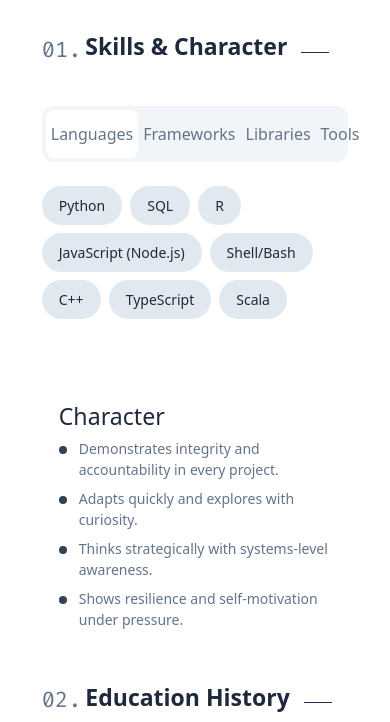
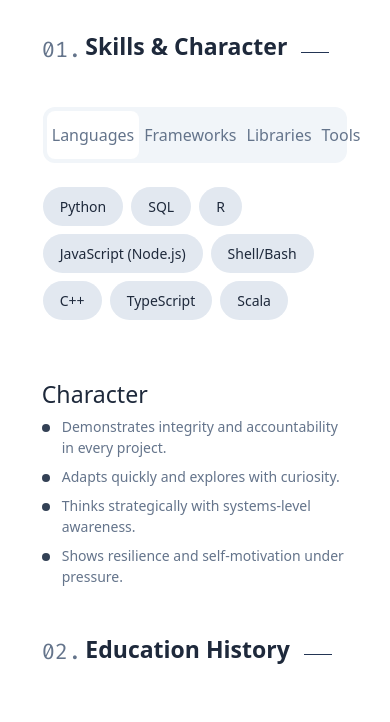
Before and after one commit to pranavpai/pranavpai.github.io, a website: page index.html in a window 390 px wide. Shown: the part 1563-2285 px from the top of the page. Drawn offline with nearby package versions, Linux system fonts and the light colour scheme; a web font is replaced by a local one.

Commit message:
Enhance responsive design and styling for skills and character components
- Added gap spacing for skills grid on mobile devices to improve layout.
- Adjusted tabs styling for better visibility and responsiveness.
- Updated character component styles to ensure consistency and a cleaner appearance.

These changes improve the overall user experience by refining the layout and aesthetics on smaller screens.

```diff
--- a/assets/styles.css
+++ b/assets/styles.css
@@ -1338,10 +1338,25 @@ blockquote {
 @media (max-width: 768px) {
   .skills-grid {
     flex-direction: column;
+    gap: 2rem;
   }
   .skills-grid .tabs {
     width: 100%;
-    margin-bottom: 80px;
+    height: auto;
+    margin-bottom: 0;
+  }
+
+  .character {
+    margin-top: 1rem;
+    background-color: transparent !important;
+    border: none !important;
+    padding: 1rem 0 !important;
+  }
+
+  .tabs {
+    background-color: var(--card) !important;
+    border: 1px solid var(--border);
+    border-radius: var(--border-radius);
   }
 
   .project-card {
@@ -1433,6 +1448,12 @@ blockquote {
   .recommendation-card,
   .activity-card {
     padding: 1rem;
+  }
+
+  .character {
+    background-color: transparent !important;
+    border: none !important;
+    padding: 0.75rem 0 !important;
   }
 
   .chat-modal-content {
```
